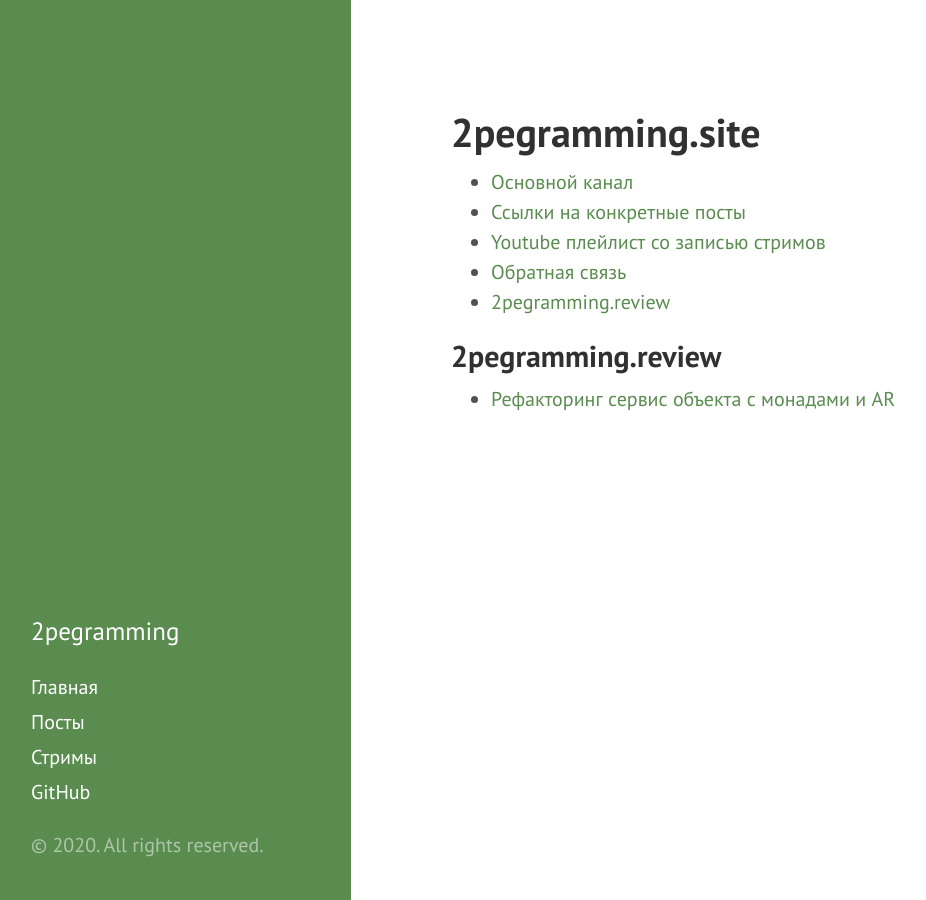
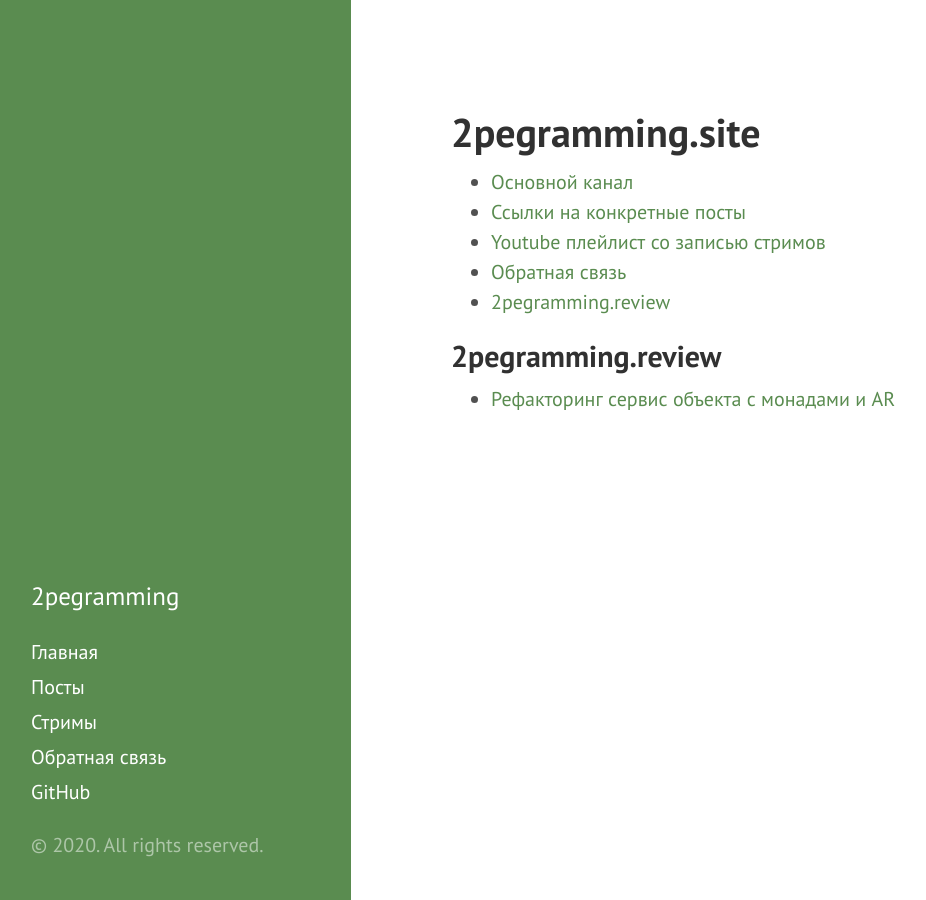
Before and after one commit to tikhon-kozyrev/2pegramming.github.io, a Jekyll site: the page built from index.html, in a window 1280 px wide. Shown: the whole page, without its empty margins (9-935 px from the left). Built offline with Jekyll 4.4.1, drawn with Linux system fonts in a browser that asks for light colours.

Commit message:
Add a link to feedback on sidebar

```diff
--- a/_includes/sidebar.html
+++ b/_includes/sidebar.html
@@ -14,6 +14,7 @@
 
       <a class="sidebar-nav-item" href="/posts">Посты</a>
       <a class="sidebar-nav-item" href="/streams">Стримы</a>
+      <a class="sidebar-nav-item" href="https://goo.gl/forms/iUd1Gufq6WnTsaO62">Обратная связь</a>
       <a class="sidebar-nav-item" href="{{ site.github.repo }}">GitHub</a>
     </nav>
 
```
Also changed, not shown: 6 other files.
